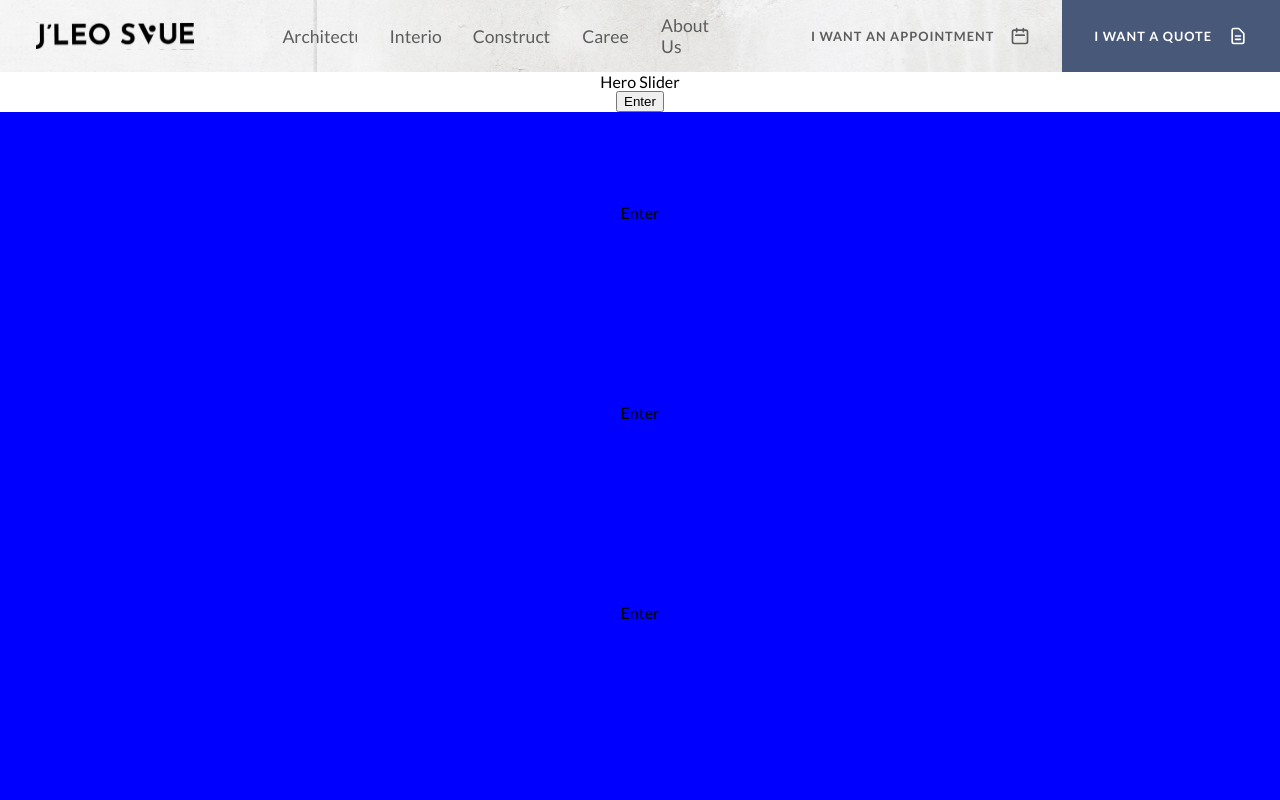
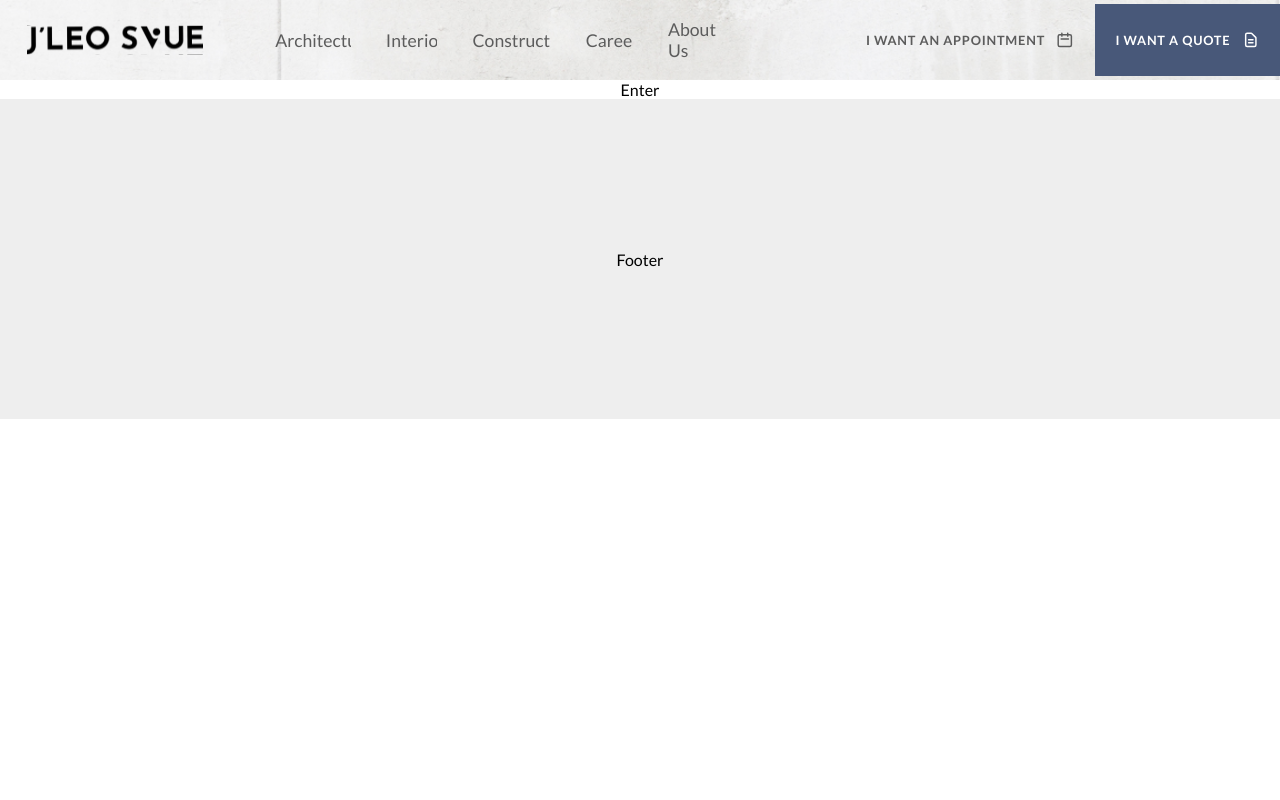
Before and after one commit to azula9713/jleo_svue-frontend, a Next.js app: page / in a window 1280 px wide. Shown: the top 800 px of the page. Built offline with nearby package versions, Linux system fonts and the light colour scheme.

Commit message:
Switched to rem

```diff
--- a/components/Common/CustomIcon.js
+++ b/components/Common/CustomIcon.js
@@ -5,7 +5,7 @@ const CustomIcon = ({
   icon,
   color = 'black',
   isOutline = false,
-  size = '20px',
+  size = '1.1rem',
 }) => {
   const { ...icons } = isOutline ? OutlineIcons : SolidIcons
 
--- a/components/Common/HeaderButton.js
+++ b/components/Common/HeaderButton.js
@@ -14,9 +14,9 @@ export default HeaderButton
 
 const Container = styled.div`
   background-color: ${({ btnColor }) => btnColor};
-  padding: 26px 32px;
+  padding: 1.7rem 1.3rem;
   width: max-content;
-  max-height: 72px;
+  max-height: 5rem;
   display: flex;
   align-items: center;
   justify-content: flex-start;
@@ -28,10 +28,10 @@ const Container = styled.div`
     position: absolute;
     width: 80%;
     transform: scaleX(0);
-    height: 3px;
-    bottom: 20px;
-    left: 30px;
-    right: 10px;
+    height: 0.2rem;
+    bottom: 1rem;
+    left: 1.5rem;
+    right: 0.5rem;
     background-color: ${({ textClr }) => textClr};
     transform-origin: bottom right;
     transition: transform 0.25s ease-out;
@@ -48,11 +48,11 @@ const ButtonLabel = styled.span`
   //make sure text is one line
   white-space: nowrap;
   overflow: hidden;
-  margin-right: 16px;
+  margin-right: 0.7rem;
   text-transform: uppercase;
   font-size: 0.9rem;
   font-weight: 600;
-  letter-spacing: 1px;
+  letter-spacing: 0.05rem;
   transition: all 0.3s ease-in-out;
 
   @media (max-width: 1600px) {
--- /dev/null
+++ b/components/Home/HeroBanner.js
@@ -0,0 +1,5 @@
+const HeroBanner = () => {
+  return <div>Enter</div>
+}
+
+export default HeroBanner
--- a/components/Home/TestComp.js
+++ b/components/Home/TestComp.js
@@ -9,7 +9,7 @@ export default TestComp
 const Container = styled.div`
   background-color: blue;
   width: 100%;
-  height: 200px;
+  height: 10rem;
   display: flex;
   align-items: center;
   justify-content: center;
--- /dev/null
+++ b/components/Layout/Footer.js
@@ -0,0 +1,16 @@
+import styled from 'styled-components'
+
+const Footer = () => {
+  return <FooterContainer>Footer</FooterContainer>
+}
+
+export default Footer
+
+const FooterContainer = styled.footer`
+  width: 100%;
+  display: flex;
+  align-items: center;
+  justify-content: center;
+  background-color: #eeeeee;
+  height: 20rem;
+`
--- a/components/Layout/Header.js
+++ b/components/Layout/Header.js
@@ -89,7 +89,7 @@ const HeaderSection = styled.header`
   align-items: center;
   justify-content: space-between;
   width: 100vw;
-  height: 72px;
+  height: 5rem;
 
   //make sure header is always at the top
   position: sticky;
@@ -110,8 +110,8 @@ const LinkContainer = styled.div`
 `
 
 const ImageContainer = styled.div`
-  max-height: 72px;
-  padding: 0 36px;
+  max-height: 5rem;
+  padding: 0 1.7rem;
   width: 30%;
   display: flex;
   align-items: center;
@@ -123,12 +123,12 @@ const NavLinkContainer = styled.nav`
   align-items: center;
   justify-content: flex-start;
   width: 70%;
-  padding: 0 36px;
+  padding: 0 1.7rem;
 `
 const NavLinkItem = styled.a`
   font-size: 1.1rem;
   color: #5c5c5c;
-  margin: 0 16px;
+  margin: 0 1.1rem;
   cursor: pointer;
 `
 
--- a/components/Layout/MegaMenu.js
+++ b/components/Layout/MegaMenu.js
@@ -9,7 +9,7 @@ const MegaMenu = ({ menuTitle }) => {
   return (
     <MegaMenuContainer>
       {/* apply fade effect on closing */}
-      <Fade top ssrFadeout duration={500}>
+      <Fade left ssrFadeout duration={500}>
         <Wrapper
           onMouseLeave={() => {
             setHoveredTitle('')
@@ -27,18 +27,18 @@ export default MegaMenu
 const MegaMenuContainer = styled.div`
   background-color: transparent;
   width: 100%;
-  height: 200px;
+  height: 20rem;
   display: flex;
   align-items: center;
   justify-content: center;
   position: absolute;
-  top: 72px;
+  top: 5rem;
   left: 0;
   z-index: 55;
 `
 
 const Wrapper = styled.div`
   width: 100vw;
-  height: 200px;
+  height: 20rem;
   background-color: #fff;
 `
--- a/pages/index.js
+++ b/pages/index.js
@@ -1,27 +1,17 @@
 import styled from 'styled-components'
-import Button from '../components/Common/Button'
-import HeroSlider from '../components/Home/HeroSlider'
-import TestComp from '../components/Home/TestComp'
-
+import HeroBanner from '../components/Home/HeroBanner'
+import Footer from '../components/Layout/Footer'
 import Header from '../components/Layout/Header'
 
 export default function Home() {
   return (
     <div>
       <Header />
-
       <Main>
-        <HeroSlider />
-        <Button />
-        <TestComp />
-        <TestComp />
-        <TestComp />
-        <TestComp />
-        <TestComp />
-        <TestComp />
+        <HeroBanner />
       </Main>
 
-      <footer>Footer</footer>
+      <Footer />
     </div>
   )
 }
```
Also changed, not shown: data/lang/Home-en.json (added, +8 -0 lines).
